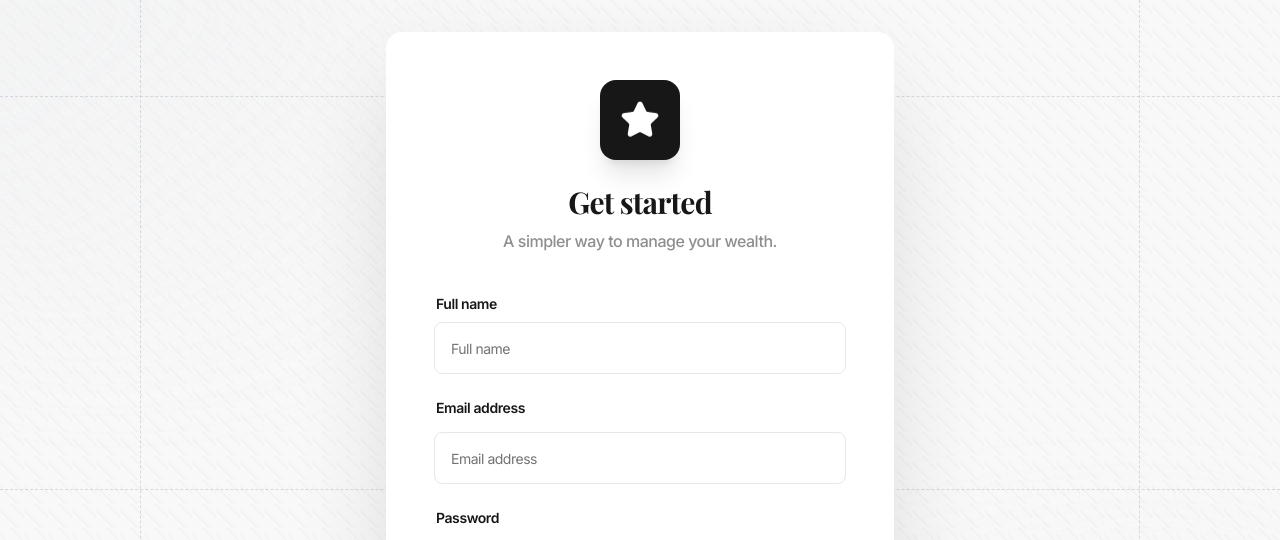
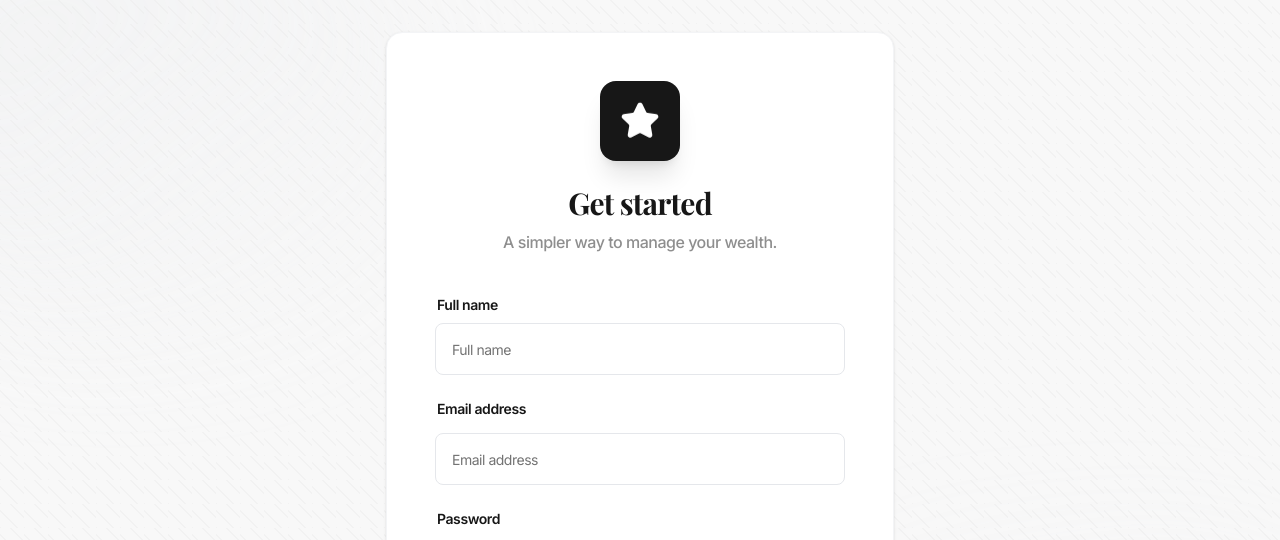
Before and after one commit to Fam0148/Portfolio---Expense, a React (Vite) app: page / in a window 1280 px wide. Shown: the top 540 px of the page. Built offline with nearby package versions, Linux system fonts and the light colour scheme; a web font is replaced by a local one.

Commit message:
feat: implement authentication page with Supabase integration and onboarding flow

```diff
--- a/src/components/auth/AuthPage.tsx
+++ b/src/components/auth/AuthPage.tsx
@@ -121,7 +121,7 @@ export const AuthPage = ({ mode, onToggle, verificationSuccess }: AuthPageProps)
   return (
     <Background>
       <div className="w-full max-w-[540px] mx-auto px-4 text-[#171717]">
-        <Card className="border-none shadow-[0_40px_100px_-20px_rgba(0,0,0,0.15)] rounded-2xl bg-white overflow-hidden p-10 md:p-12">
+        <Card className="border border-gray-100 rounded-2xl bg-white overflow-hidden p-10 md:p-12">
           {/* Header & Global Errors */}
           <div className="flex flex-col items-center text-center space-y-6 mb-10">
             <div className="w-20 h-20 flex items-center justify-center rounded-2xl bg-[#171717] shadow-xl">
--- a/src/components/auth/Background.tsx
+++ b/src/components/auth/Background.tsx
@@ -27,22 +27,7 @@ export const Background = ({ children }: { children: React.ReactNode }) => {
         }}
       />
 
-      {/* Large Dashed Grid Lines - Horizontal (Subtle Pulse) */}
-      <div className="absolute inset-0 pointer-events-none">
-        <div className="h-full w-full flex flex-col justify-between py-[12vh] opacity-[0.35]">
-          <div className="w-full border-t border-dashed border-gray-400" />
-          <div className="w-full border-t border-dashed border-gray-400" />
-          <div className="w-full border-t border-dashed border-gray-400" />
-        </div>
-      </div>
 
-      {/* Large Dashed Grid Lines - Vertical */}
-      <div className="absolute inset-0 pointer-events-none flex justify-center">
-        <div className="h-full w-[1000px] flex justify-between opacity-[0.35]">
-          <div className="h-full border-l border-dashed border-gray-400" />
-          <div className="h-full border-l border-dashed border-gray-400" />
-        </div>
-      </div>
 
       {/*
         CINEMATIC LAYER 3: Smooth Content Entry
--- a/src/components/onboarding/OnboardingChoice.tsx
+++ b/src/components/onboarding/OnboardingChoice.tsx
@@ -39,7 +39,7 @@ export const OnboardingChoice = ({ onSelect }: OnboardingChoiceProps) => {
   return (
     <Background>
       <div className="w-full min-h-screen flex flex-col items-center justify-center p-4 font-sans">
-        <div className="w-full max-w-[600px] bg-white rounded-2xl shadow-sm border border-gray-100 p-8 space-y-7">
+        <div className="w-full max-w-[600px] bg-white rounded-2xl border border-gray-100 p-8 space-y-7">
 
           <h1 className="text-[28px] font-serif font-bold text-[#171717]">
             Select Module
@@ -51,11 +51,8 @@ export const OnboardingChoice = ({ onSelect }: OnboardingChoiceProps) => {
 
           {/* Module Selection Segmented Control */}
           <div className="space-y-3">
-            <label className="text-sm font-bold text-gray-700 block">
-              Application Module
-            </label>
 
-            <div className="grid grid-cols-1 md:grid-cols-3 border border-gray-200 rounded-2xl bg-white shadow-[0_2px_4px_rgba(0,0,0,0.02)] h-auto min-h-[170px]">
+            <div className="grid grid-cols-1 md:grid-cols-3 border border-gray-200 rounded-2xl bg-white h-auto min-h-[170px]">
               {choices.map((item, idx) => {
                 const isSelected = selected === item.id;
                 return (
@@ -65,7 +62,7 @@ export const OnboardingChoice = ({ onSelect }: OnboardingChoiceProps) => {
                     className={`relative p-5 cursor-pointer flex flex-col items-center justify-center text-center transition-all duration-300 ease-in-out ${
                        !isSelected && idx !== 2 ? 'md:border-r border-b md:border-b-0 border-gray-100 ' : ''
                     } ${
-                       isSelected ? 'bg-white scale-[1.04] shadow-[0_8px_30px_rgb(0,0,0,0.08)] ring-1 ring-[#171717] rounded-[18px] z-20' : 'bg-transparent hover:bg-gray-50'
+                       isSelected ? 'bg-white scale-[1.04] ring-1 ring-[#171717] rounded-[18px] z-20' : 'bg-transparent hover:bg-gray-50'
                     } ${
                        idx === 0 && !isSelected ? 'rounded-t-2xl md:rounded-l-2xl md:rounded-tr-none' : ''
                     } ${
@@ -78,7 +75,7 @@ export const OnboardingChoice = ({ onSelect }: OnboardingChoiceProps) => {
                     )}
 
                     {/* Icon container */}
-                    <div className="w-10 h-10 mb-3 bg-white rounded-xl shadow-sm border border-gray-100 flex items-center justify-center">
+                    <div className="w-10 h-10 mb-3 bg-white rounded-xl border border-gray-100 flex items-center justify-center">
                       <div className={isSelected ? 'text-[#171717]' : 'text-gray-500'}>
                          {item.id === 'portfolio' ? (
                           <LayoutDashboard className="w-5 h-5" />
```
